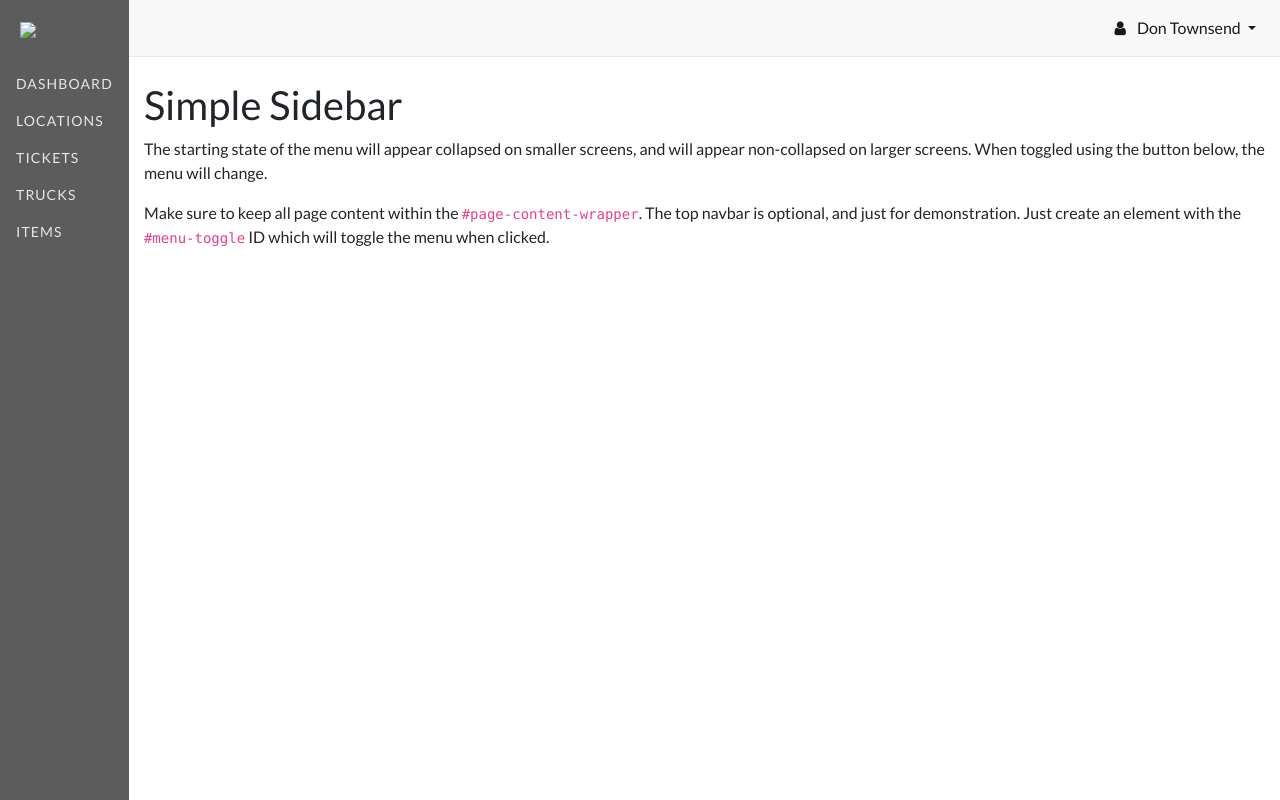
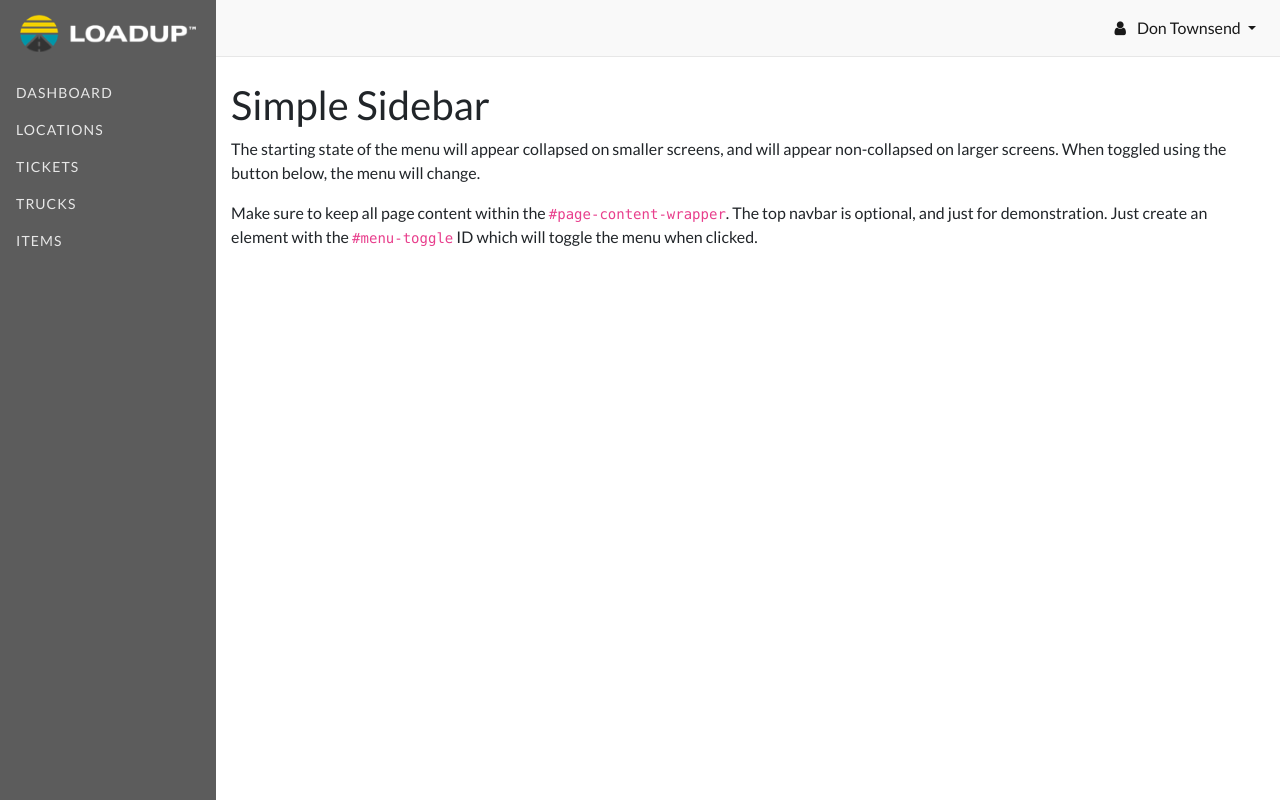
Before and after one commit to cmgustin/tract-inv-static, a website: page index.html in a window 1280 px wide. Drawn offline with Linux system fonts and the light colour scheme; the site is published under a folder, as on GitHub Pages, so addresses that start at the root find nothing.

Commit message:
Update build. Update file path for logo image.

```diff
--- a/index.html
+++ b/index.html
@@ -24,7 +24,7 @@
     <!-- Sidebar -->
     <div class="bg-dark" id="sidebar-wrapper">
       <div class="sidebar-heading mb-2">
-        <img src="/assets/img/loadup-logo.png">
+        <img src="assets/img/loadup-logo.png">
       </div>
 
       <ul class="nav flex-column main-menu">
```
Also changed, not shown: dist/assets/img/loadup-logo-mobile.png (added), dist/assets/img/loadup-logo-mobile@2x.png (added), dist/assets/img/loadup-logo.png (added), dist/assets/img/loadup-logo@2x.png (added), dist/index.html.
